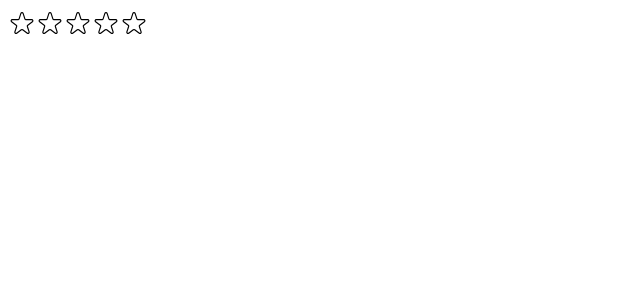
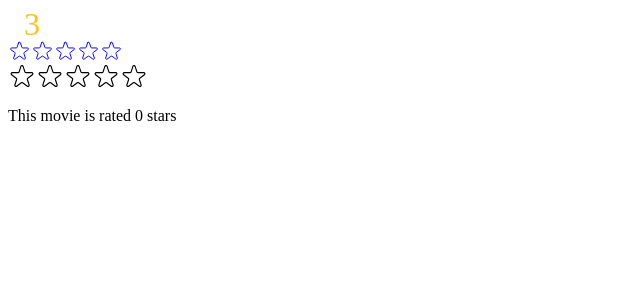
Before and after one commit to Koko-66/usepopcorn, a React (Create React App) app: page / in a window 1280 px wide. Shown: the top 300 px of the page, without its empty margins (0-640 px from the left). Built offline with nearby package versions, Linux system fonts and the light colour scheme.

Commit message:
Add customization features to StarRating.

```diff
--- a/src/StarRating.js
+++ b/src/StarRating.js
@@ -1,4 +1,5 @@
 import { useState } from "react";
+import PropTypes from "prop-types"
 
 const containerStyle = {
   display: "flex",
@@ -10,47 +11,74 @@ const starContainerStyle = {
   display: "flex",
 };
 
-const textStyle = {
-  lineHeight: "1",
-  margin: "0",
-};
+StarRating.propTypes = {
+  maxRating: PropTypes.number,
+  defaultRating: PropTypes.number,
+  color: PropTypes.string,
+  size: PropTypes.number,
+  messages: PropTypes.array,
+  className: PropTypes.string,
+  onSetRating: PropTypes.func
+}
 
-export default function StarRating({ maxRating = 5 }) {
-  const [rating, setRating] = useState(0);
+export default function StarRating({
+  maxRating = 5,
+  color = "#fcc419",
+  size = "48",
+  className = "",
+  messages = [],
+  defaultRating = 0,
+  onSetRating,
+}) {
+  const [rating, setRating] = useState(defaultRating);
   const [tempRating, setTempRating] = useState(0);
 
   function handleRating(rating) {
     setRating(rating);
+    onSetRating(rating);
   }
+
+  const textStyle = {
+    lineHeight: "1",
+    margin: "0",
+    color,
+    fontSize: `${size / 1.5}px`,
+  };
   //set 5 as default
   return (
-    <div style={containerStyle}>
+    <div style={containerStyle} className={className}>
       <div style={starContainerStyle}>
         {Array.from({ length: maxRating }, (_, i) => (
-          // <span style={textStyle}>
+          <span>
             <Star
               key={i}
               onRate={() => handleRating(i + 1)}
               full={tempRating ? tempRating >= i + 1 : rating >= i + 1}
               onHoverIn={() => setTempRating(i + 1)}
               onHoverOut={() => setTempRating(0)}
+              color={color}
+              size={size}
             />
-          // </span>
+          </span>
         ))}
       </div>
-      <p>{tempRating || rating || ""}</p>
+      <p style={textStyle}>
+        {messages.length === maxRating
+          ? messages[tempRating ? tempRating - 1 : rating - 1]
+          : tempRating || rating || ""}
+      </p>
     </div>
   );
 }
 
+function Star({ onRate, full, onHoverIn, onHoverOut, color, size }) {
   const starStyle = {
-  height: "28px",
-  width: "28px",
+    height: `${size}px`,
+    width: `${size}px`,
     display: "block",
     cursor: "pointer",
   };
 
-function Star({ onRate, full, onHoverIn, onHoverOut }) {
   return (
     <span
       role="button"
@@ -63,8 +91,8 @@ function Star({ onRate, full, onHoverIn, onHoverOut }) {
         <svg
           xmlns="http://www.w3.org/2000/svg"
           viewBox="0 0 20 20"
-          fill="#000"
-          stroke="#000"
+          fill={color}
+          stroke={color}
         >
           <path d="M9.049 2.927c.3-.921 1.603-.921 1.902 0l1.07 3.292a1 1 0 00.95.69h3.462c.969 0 1.371 1.24.588 1.81l-2.8 2.034a1 1 0 00-.364 1.118l1.07 3.292c.3.921-.755 1.688-1.54 1.118l-2.8-2.034a1 1 0 00-1.175 0l-2.8 2.034c-.784.57-1.838-.197-1.539-1.118l1.07-3.292a1 1 0 00-.364-1.118L2.98 8.72c-.783-.57-.38-1.81.588-1.81h3.461a1 1 0 00.951-.69l1.07-3.292z" />
         </svg>
@@ -73,7 +101,7 @@ function Star({ onRate, full, onHoverIn, onHoverOut }) {
           xmlns="http://www.w3.org/2000/svg"
           fill="none"
           viewBox="0 0 24 24"
-          stroke="#000"
+          stroke={color}
         >
           <path
             strokeLinecap="round"
--- a/src/index.js
+++ b/src/index.js
@@ -1,13 +1,30 @@
-import React from "react";
+import React, { useState } from "react";
 import ReactDOM from "react-dom/client";
 // import "./index.css";
 // import App from "./App";
+import StarRating from "./StarRating";
 
-import StarRating from "./StarRating";
+
+function Test() {
+  const [movieRating, setMovieRating] = useState(0);
+  return (
+    <div>
+      <StarRating color="black" size="28" onSetRating={setMovieRating} />
+      <p>This movie is rated {movieRating} stars</p>
+    </div>
+  );
+}
+
 const root = ReactDOM.createRoot(document.getElementById("root"));
 root.render(
   <React.StrictMode>
     {/* <App /> */}
-    <StarRating maxRating={5} />
+    <StarRating
+      maxRating={"ssss"}
+      messages={["terrible", "bad", "ok", "good", "great"]}
+      defaultRating={3}
+    />
+    <StarRating maxRating={5} color="blue" size={23} className="test" />
+    <Test />
   </React.StrictMode>
 );
```
Lines whose indentation alone changed are shown as unchanged.
